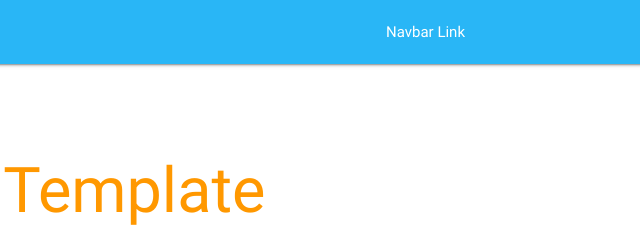
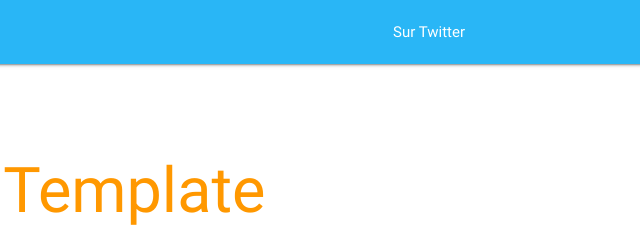
Before and after one commit to elkwaet/librawebtogo, a plain HTML site: page index.html in a window 1280 px wide. Shown: the top 240 px of the page, 608-1248 px from the left. Drawn offline with nearby package versions, Linux system fonts and the light colour scheme.

Commit message:
Ok Eh Passey!

```diff
--- a/index.html
+++ b/index.html
@@ -16,11 +16,11 @@
   <nav class="light-blue lighten-1" role="navigation">
     <div class="nav-wrapper container"><a id="logo-container" href="index.html" class="brand-logo">Libraweb Togo</a>
       <ul class="right hide-on-med-and-down">
-        <li><a href="#">Navbar Link</a></li>
+        <li><a href="https://twitter.com/librawebtogo" target="_blank">Sur Twitter</a></li>
       </ul>
 
       <ul id="nav-mobile" class="side-nav">
-        <li><a href="#">Navbar Link</a></li>
+        <li><a href="https://twitter.com/librawebtogo" target="_blank">Twitter</a></li>
       </ul>
       <a href="#" data-activates="nav-mobile" class="button-collapse"><i class="material-icons">menu</i></a>
     </div>
```
